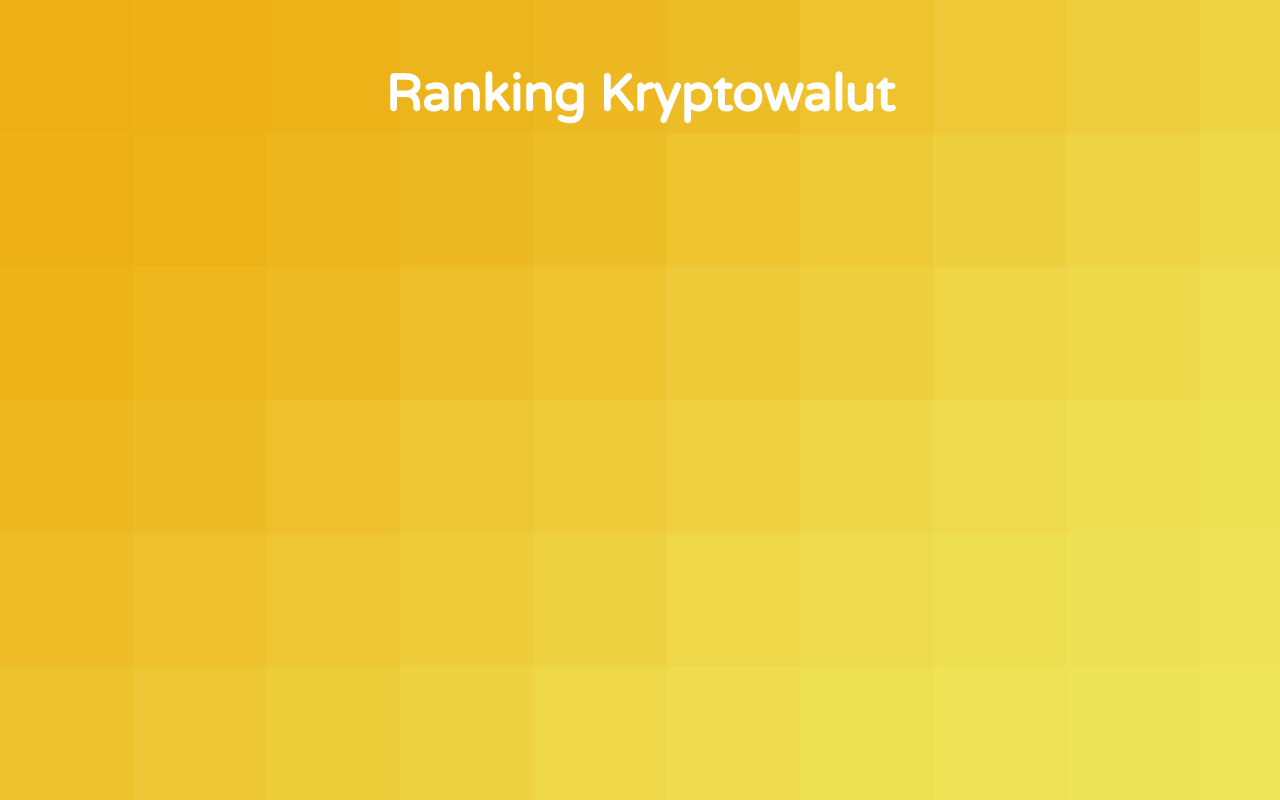
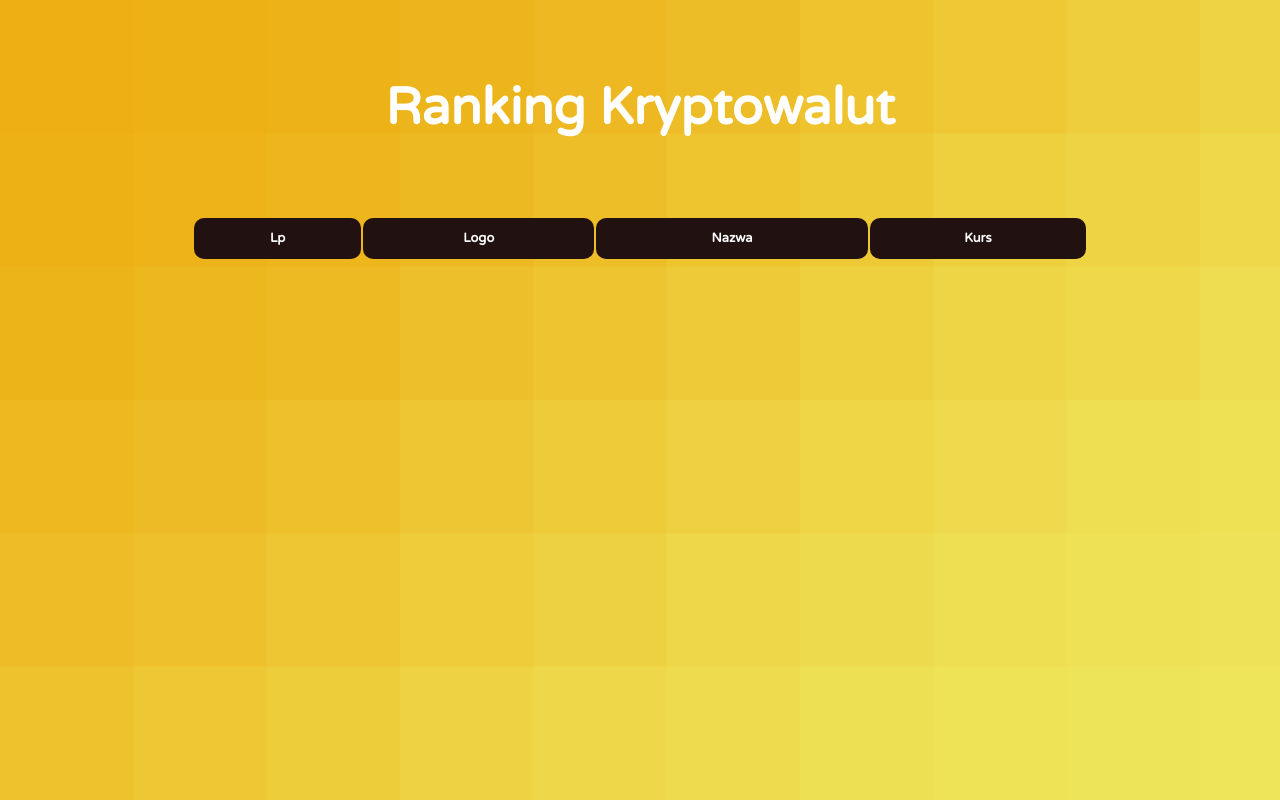
Before and after one commit to adi140000/CryptoCurrencyApp, a React (Create React App) app: page / in a window 1280 px wide. Built offline with nearby package versions, Linux system fonts and the light colour scheme.

Commit message:
Initial Table with result

```diff
--- a/src/App.scss
+++ b/src/App.scss
@@ -20,8 +20,9 @@ body{
     display: flex;
     flex-direction: column;
     align-items: center;
+    width: 100%;
     &__title{
-        margin-top:4vw;
+        margin:5vw 0;
         color:#ffff;
         font-size: 4em;
         transition: color .5s , background-color .5s;
@@ -30,8 +31,11 @@ body{
         cursor: pointer;
         &:hover{
             color:#edaf13;
-            background-color: #ffff;
+            background-color: #fff;
         }
     }
 
+
 }
+
+@import './components/main/currencies/ranking/Ranking.scss'
--- a/src/components/main/currencies/Currencies.js
+++ b/src/components/main/currencies/Currencies.js
@@ -1,4 +1,5 @@
 import React, { Component } from 'react';
+import Ranking from './ranking/Ranking'
 
 class Currencies extends Component {
     state = {  }
@@ -6,6 +7,7 @@ class Currencies extends Component {
         return (
             <>
                 <h1 className='main__title'>Ranking Kryptowalut</h1>
+                <Ranking/>
             </>
          );
     }
--- /dev/null
+++ b/src/components/main/currencies/ranking/Ranking.js
@@ -0,0 +1,28 @@
+import React, { Component } from 'react';
+
+class Ranking extends Component {
+    state = {}
+    render() {
+        return (
+
+            <table className='ranking__table'>
+                <thead className='ranking__table__head'>
+                    <tr>
+                        <th>Lp</th>
+                        <th>Logo</th>
+                        <th>Nazwa</th>
+                        <th>Kurs</th>
+                    </tr>
+                </thead>
+                <tbody className='ranking__table__body'>
+                    <tr>
+
+                    </tr>
+                </tbody>
+            </table>
+
+        );
+    }
+}
+
+export default Ranking;
--- /dev/null
+++ b/src/components/main/currencies/ranking/Ranking.scss
@@ -0,0 +1,14 @@
+.ranking__table{
+    min-width:70%;
+
+   &__head{
+       background-color: #211;
+       color: #fff;
+       tr > th{
+        padding: 1vw;
+        border-radius: 10px;
+        cursor: pointer;
+       }
+
+   }
+}
```
